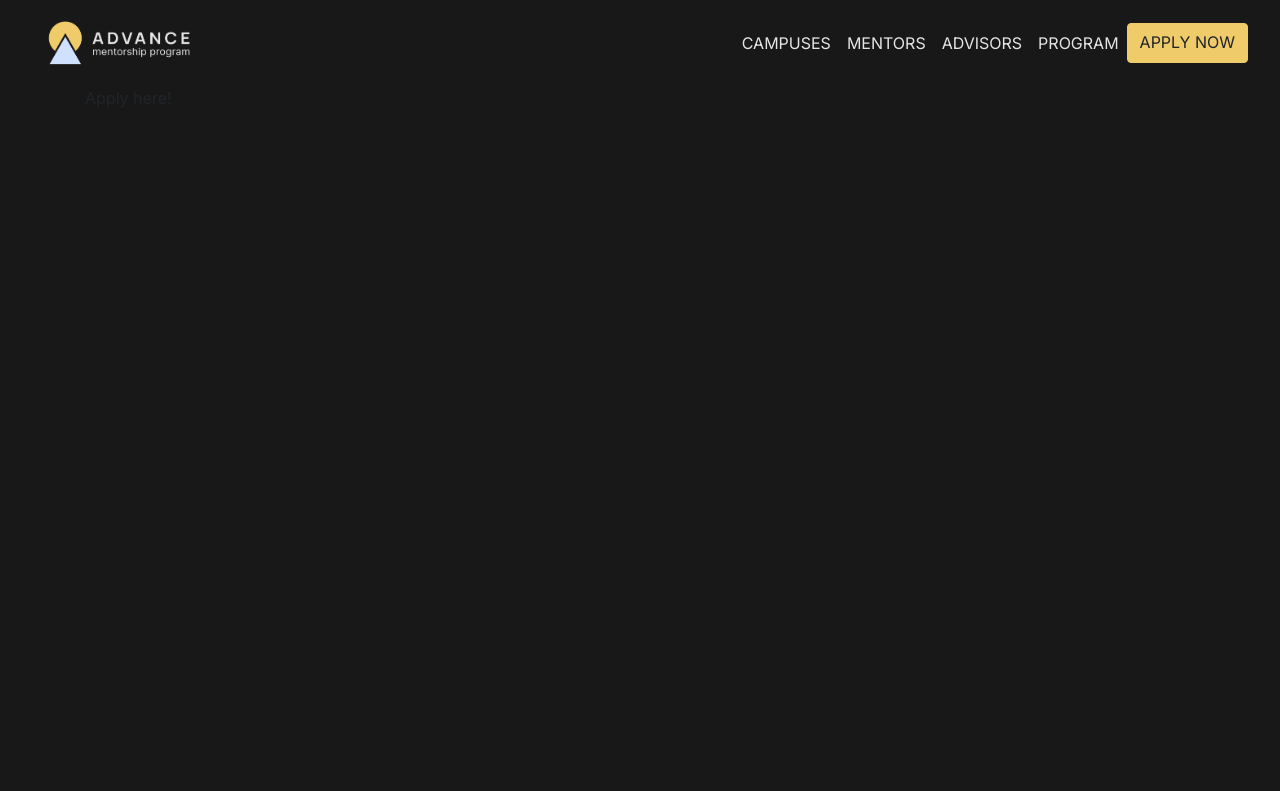
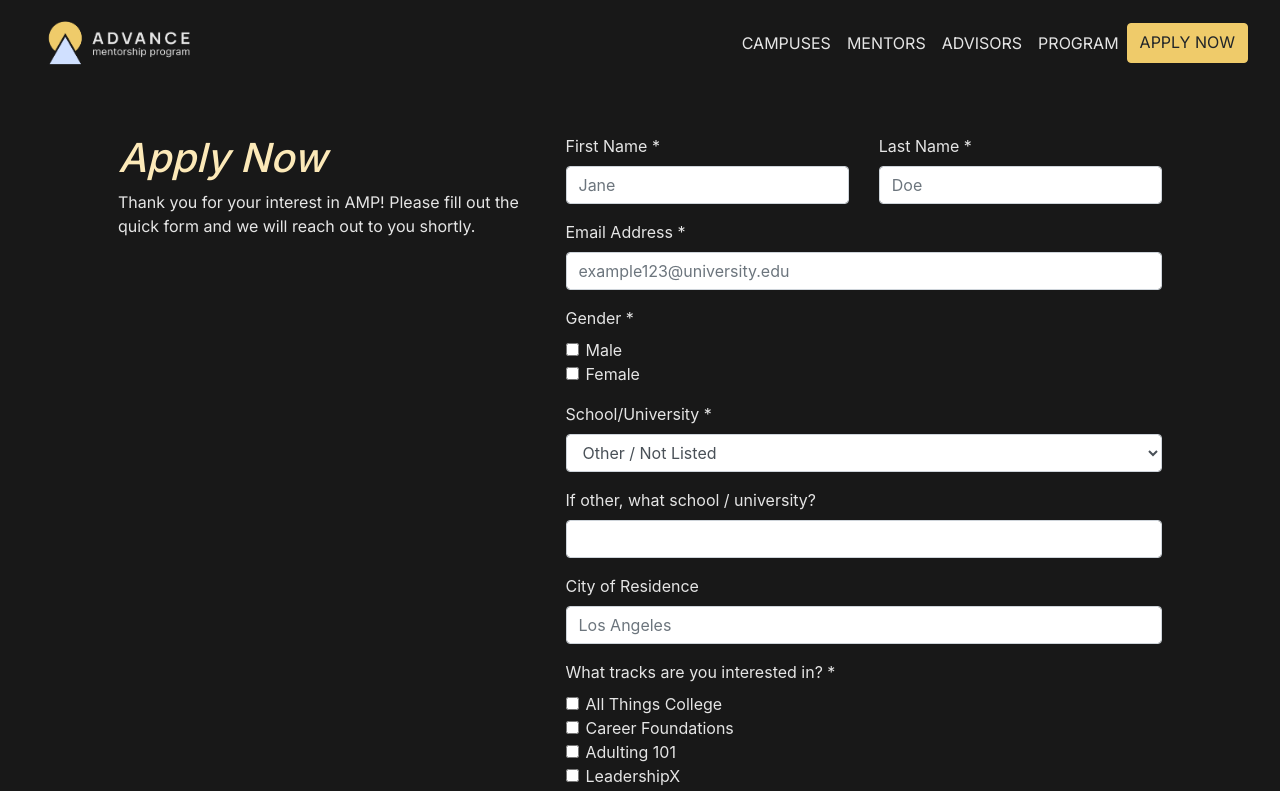
Before and after one commit to chauandrew/advance-mentorship, a React (Create React App) app in the folder client/: page /apply in a window 1280 px wide. Shown: the top 791 px of the page. Built offline with nearby package versions, Linux system fonts and the light colour scheme; no server answers.

Commit message:
Implemented frontend user signup

```diff
--- a/client/src/components/Apply/index.jsx
+++ b/client/src/components/Apply/index.jsx
@@ -1,10 +1,203 @@
-import { React } from 'react';
-import { Container } from 'react-bootstrap';
+import { React, useState, useEffect } from 'react';
+import { Container, Row, Col, Toast, Form, Button } from 'react-bootstrap';
 
+import api from '../../utils/api'
 
 const Apply = () => {
+    const [submitted, setSubmitted] = useState(false)
+    const [showError, setShowError] = useState(null)
+    const [errorText, setErrorText] = useState(null)
+    const [campusDropdown, setCampusDropdown] = useState([])
+
+    // Display Error toast at bottom of page for 3 sec
+    useEffect(() => {
+        if (showError) {
+            setTimeout(() => { setShowError(false) }, 3000)
+        }
+    }, [showError])
+
+    // Get campuses for campus dropdown
+    useEffect(() => {
+        api.getCampuses().then((res) => {
+            let rows = res['rows']
+            let keymap = res['keymap']
+            let opts = []
+            for (let i = 0; i < res.nrows; ++i) {
+                opts.push(
+                    <option value={rows[i][keymap['anchor']]}>
+                        {rows[i][keymap['name']]}</option>
+                )
+            }
+            setCampusDropdown(opts)
+        })
+    }, [])
+
+    // Submit form
+    const handleSubmit = (event) => {
+        event.preventDefault();
+        const { firstname, lastname, email, male, female, school,
+            otherSchool, city, collegeTrack, careerTrack, adultingTrack,
+            leadershipTrack, gradSchoolTrack, eq101Track,
+            termsOfUse, privacyPolicy, codeOfConduct
+        } = event.target.elements
+
+        // front end value checking
+        if (!firstname.value || !lastname.value) {
+            setErrorText("Please input your first and last name")
+            setShowError(true)
+            return
+        }
+        else if (!email.value || email.value.search(".edu") == -1) {
+            setErrorText("Please input a .edu email")
+            setShowError(true)
+            return
+        }
+        else if ((!male.checked && !female.checked) | (male.checked && female.checked)) {
+            setErrorText("Please select one gender")
+            setShowError(true)
+            return
+        }
+        else if (school.value == "other" && !otherSchool.value) {
+            setErrorText("Please select a school or 'other'")
+            setShowError(true)
+            return
+        } else if (!collegeTrack.checked && !careerTrack.checked && !adultingTrack.checked &&
+            !leadershipTrack.checked && !gradSchoolTrack.checked && !eq101Track.checked) {
+            setErrorText("Please select at least 1 mentorship track")
+            setShowError(true)
+            return
+        } else if (!termsOfUse.checked || !privacyPolicy.checked || !codeOfConduct.checked) {
+            setErrorText("You must agree to the Terms of Use, Privacy Policy, and Code of Conduct before continuing.")
+            setShowError(true)
+            return
+        }
+
+        // Build request
+        let request = {
+            firstname: firstname.value,
+            lastname: lastname.value,
+            email: email.value,
+            gender: male.checked ? "male" : "female",
+            school: school.value,
+            otherSchool: otherSchool.value,
+            city: city.value,
+            collegeTrack: collegeTrack.checked,
+            careerTrack: careerTrack.checked,
+            adultingTrack: adultingTrack.checked,
+            leadershipTrack: leadershipTrack.checked,
+            gradSchoolTrack: gradSchoolTrack.checked,
+            eq101Track: eq101Track.checked,
+        }
+        api.userSignup(request)
+            .then(() => setSubmitted(true))
+            .catch((err) => {
+                setErrorText(err)
+                console.log(err)
+                setShowError(true)
+            })
+    }
+
+    if (submitted) {
+        return (
+            <Container className="full-screen ">
+                <h1 className="text-theme-yellow">Thank you for applying!</h1>
+                <h4 className="text-theme-light font-weight-300">
+                    We&apos;ll get back to you within a week.
+                </h4>
+            </Container>
+        )
+    }
+
     return (
-        <Container className="full-screen">Apply here!</Container>
+        <Container className="full-screen mb-5 mt-5 p-5">
+            <Row>
+                <Col md={12} lg={5}>
+                    <h1 className="text-theme-yellow"><i>Apply Now</i></h1>
+                    <p className="text-theme-light">
+                        Thank you for your interest in AMP! Please fill out
+                        the quick form and we will reach out to you shortly.
+                    </p>
+                </Col>
+                <Col md={12} lg={7}>
+                    <Form onSubmit={handleSubmit}>
+                        <Row>
+                            <Col md={6}>
+                                <Form.Group controlId="firstname">
+                                    <Form.Label className="text-theme-light">
+                                        First Name *</Form.Label>
+                                    <Form.Control name="firstname" placeholder="Jane" />
+                                </Form.Group>
+                            </Col>
+                            <Col md={6}>
+                                <Form.Group controlId="lastname">
+                                    <Form.Label className="text-theme-light">
+                                        Last Name *</Form.Label>
+                                    <Form.Control name="lastname" placeholder="Doe" />
+                                </Form.Group>
+                            </Col>
+                        </Row>
+
+                        <Form.Group controlId="email">
+                            <Form.Label className="text-theme-light">
+                                Email Address *</Form.Label>
+                            <Form.Control name="email" placeholder="example123@university.edu" />
+                        </Form.Group>
+                        <Form.Group controlId="gender" className="text-theme-light">
+                            <Form.Label>Gender *</Form.Label>
+                            <Form.Check type="checkbox" id="male" label="Male" />
+                            <Form.Check type="checkbox" id="female" label="Female" />
+                        </Form.Group>
+
+                        <Form.Group controlId="school">
+                            <Form.Label className="text-theme-light">
+                                School/University *</Form.Label>
+                            <Form.Control as="select" name="school" placeholder="">
+                                <option value="other">Other / Not Listed</option>
+                                {campusDropdown}
+                            </Form.Control>
+                        </Form.Group>
+                        <Form.Group controlId="otherSchool">
+                            <Form.Label className="text-theme-light">
+                                If other, what school / university?</Form.Label>
+                            <Form.Control name="otherSchool" placeholder="" />
+                        </Form.Group>
+
+                        <Form.Group controlId="city">
+                            <Form.Label className="text-theme-light">
+                                City of Residence</Form.Label>
+                            <Form.Control name="city" placeholder="Los Angeles" />
+                        </Form.Group>
+
+                        <Form.Group controlId="tracks" className="text-theme-light">
+                            <Form.Label>What tracks are you interested in? *</Form.Label>
+                            <Form.Check type="checkbox" id="collegeTrack" label="All Things College" />
+                            <Form.Check type="checkbox" id="careerTrack" label="Career Foundations" />
+                            <Form.Check type="checkbox" id="adultingTrack" label="Adulting 101" />
+                            <Form.Check type="checkbox" id="leadershipTrack" label="LeadershipX" />
+                            <Form.Check type="checkbox" id="gradSchoolTrack" label="Guide to Grad School" />
+                            <Form.Check type="checkbox" id="eq101Track" label="EQ 101" />
+                        </Form.Group>
+
+                        <Form.Group controlId="legal" className="text-theme-light">
+                            <Form.Label>
+                                I agree to the <a target="_" href="/terms-of-use">Terms of Use</a>, <a target="_" href="/privacy">Privacy Policy</a>, and <a target="_" href="/code-of-conduct">Code of Conduct</a>.
+                            </Form.Label>
+                            <Form.Check type="checkbox" id="termsOfUse" label="Terms of Use" />
+                            <Form.Check type="checkbox" id="privacyPolicy" label="Privacy Policy" />
+                            <Form.Check type="checkbox" id="codeOfConduct" label="Code of Conduct" />
+                        </Form.Group>
+
+                        <Button variant="primary" type="submit">
+                            Submit Application!
+                        </Button>
+                    </Form>
+                    <Toast show={showError} onClose={() => setShowError(false)}>
+                        <Toast.Header>Error submitting form:</Toast.Header>
+                        <Toast.Body>{errorText}</Toast.Body>
+                    </Toast>
+                </Col>
+            </Row>
+        </Container>
     )
 }
 
--- a/client/src/utils/api.js
+++ b/client/src/utils/api.js
@@ -33,8 +33,8 @@ export default {
         }
         if (!('firstname' in userInfo) || !('lastname' in userInfo) ||
             !('email' in userInfo) || !('gender' in userInfo) ||
-            !('school' in userInfo) || !('city' in userInfo)) {
-            return Error("userInfo must contain firstname, lastname, email, gender, school, city")
+            !('school' in userInfo)) {
+            return Error("userInfo must contain firstname, lastname, email, gender, school")
         }
         return (await axios.post(`${prefix}/api/v1/signup`, userInfo))
     }
```
Also changed, not shown: 2 other files (tests, documents, lock files or other folders).
